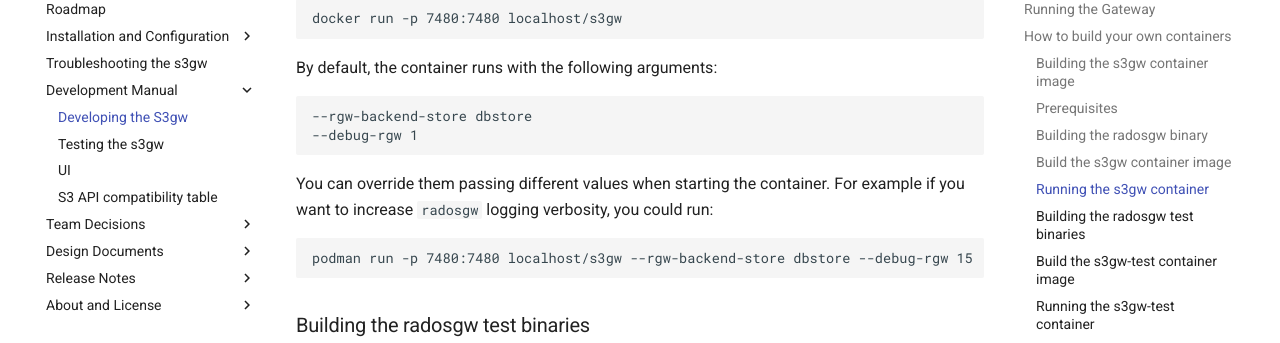
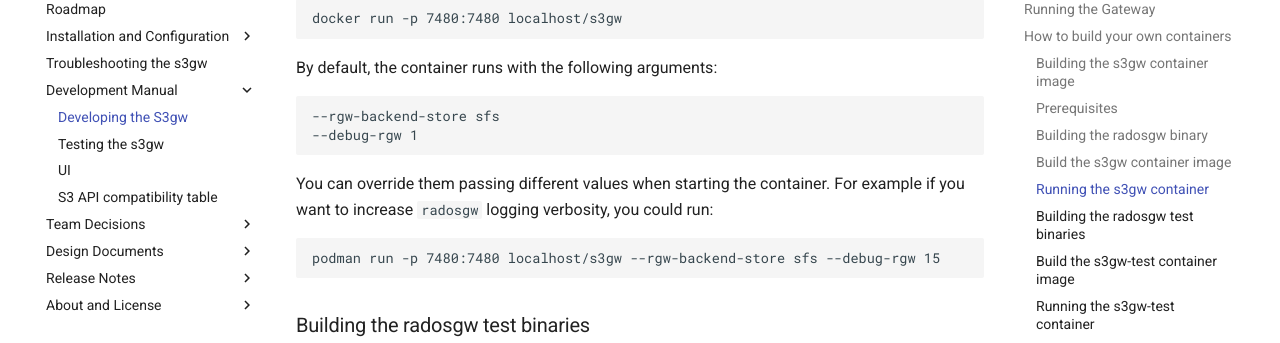
Before and after one commit to s3gw-tech/s3gw, an MkDocs documentation site: the page built from docs/developing.md, in a window 1280 px wide and 900 px high, scrolled down 3941 px. Shown: the part 153-496 px from the top of the window. Built offline with MkDocs 1.6.1 and Material for MkDocs 9.7.7, drawn with Linux system fonts in a browser that asks for light colours; comment, search, counter and statistics services are not loaded; some of the changed text lies outside the part shown.

Commit message:
docs: s/dbstore/sfs/g
Signed-off-by: Tim Serong <tserong@suse.com>

````diff
--- a/docs/developing.md
+++ b/docs/developing.md
@@ -3,8 +3,9 @@
 ## Introduction
 
 This project is exploring the use of Ceph's Rados Gateway (RGW) as a standalone
-daemon with a non-RADOS storage backend. The backend, `dbstore`, is
-backed by a SQLite database and is currently provided by RGW.
+daemon with a non-RADOS storage backend. The backend, `sfs`, is
+backed by a SQLite database for metadata with files for object data, and is
+currently provided by RGW.
 
 In order to ensure tests are conducted from the same point in time, a forked
 version of the latest development version of Ceph is available [here][1].
@@ -78,7 +79,7 @@ recommend using the following answers unless the deployment differs significantl
 ```
 
 Note that both the `Access Key` and the `Secret Key` need to be copied
-verbatim. At this time, the `dbstore` backend statically creates
+verbatim. At this time, the `sfs` backend statically creates
 an initial user using these values.
 
 Should the configuration be correct, you should be able to issue commands
@@ -208,7 +209,7 @@ docker run -p 7480:7480 localhost/s3gw
 By default, the container runs with the following arguments:
 
 ```text
---rgw-backend-store dbstore
+--rgw-backend-store sfs
 --debug-rgw 1
 ```
 
@@ -216,7 +217,7 @@ You can override them passing different values when starting the container. For
 example if you want to increase `radosgw` logging verbosity, you could run:
 
 ```shell
-podman run -p 7480:7480 localhost/s3gw --rgw-backend-store dbstore --debug-rgw 15
+podman run -p 7480:7480 localhost/s3gw --rgw-backend-store sfs --debug-rgw 15
 ```
 
 [5]: https://cmake.org/cmake/help/latest/variable/CMAKE_BUILD_TYPE.html
````
Also changed, not shown: 1 other file.
